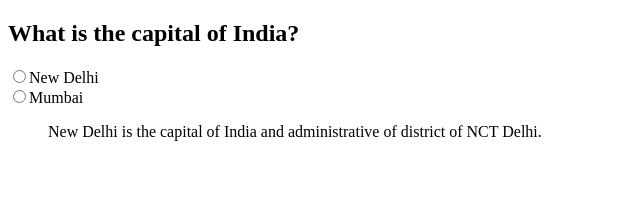
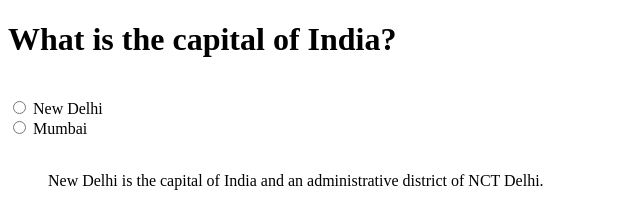
Before and after one commit to acciojob/trivia-Divya2603thara, a website: page main.html in a window 1280 px wide. Shown: the whole page, without its empty margins (0-640 px from the left). Drawn offline with Linux system fonts and the light colour scheme.

Commit message:
Update main.html

```diff
--- a/main.html
+++ b/main.html
@@ -7,26 +7,15 @@
 </head>
 
 <body>
-	<!-- the entire body must be written by student -->
+	<h1>What is the capital of India?</h1><br>
 
-	<h2>What is the capital of India?</h2>
-
-
-        <div>
-		<input type="radio" name="capital" value="new delhi">New Delhi
-	</div>
-
-        <div>
-		<input type="radio" name="capital" value="mumbai">Mumbai
-	</div>
-
-        <blockquote cite="https://en.wikipedia.org/wiki/New_Delhi">
-            New Delhi is the capital of India and administrative of district of NCT Delhi.
-        </blockquote>
-
-
-
-
+    <input type="radio" name="city">
+    <label for="city" name="city">New Delhi</label><br>
+    <input type="radio" name="city">
+    <label for="city" name="city">Mumbai</label><br><br>
+    <blockquote class="quiz" cite="https://en.wikipedia.org/wiki/New_Delhi">
+    	<p>New Delhi is the capital of India and an administrative district of NCT Delhi.</p>
+    </blockquote>
     <script type="text/javascript" src="./script.js">
 </script>
 
```
